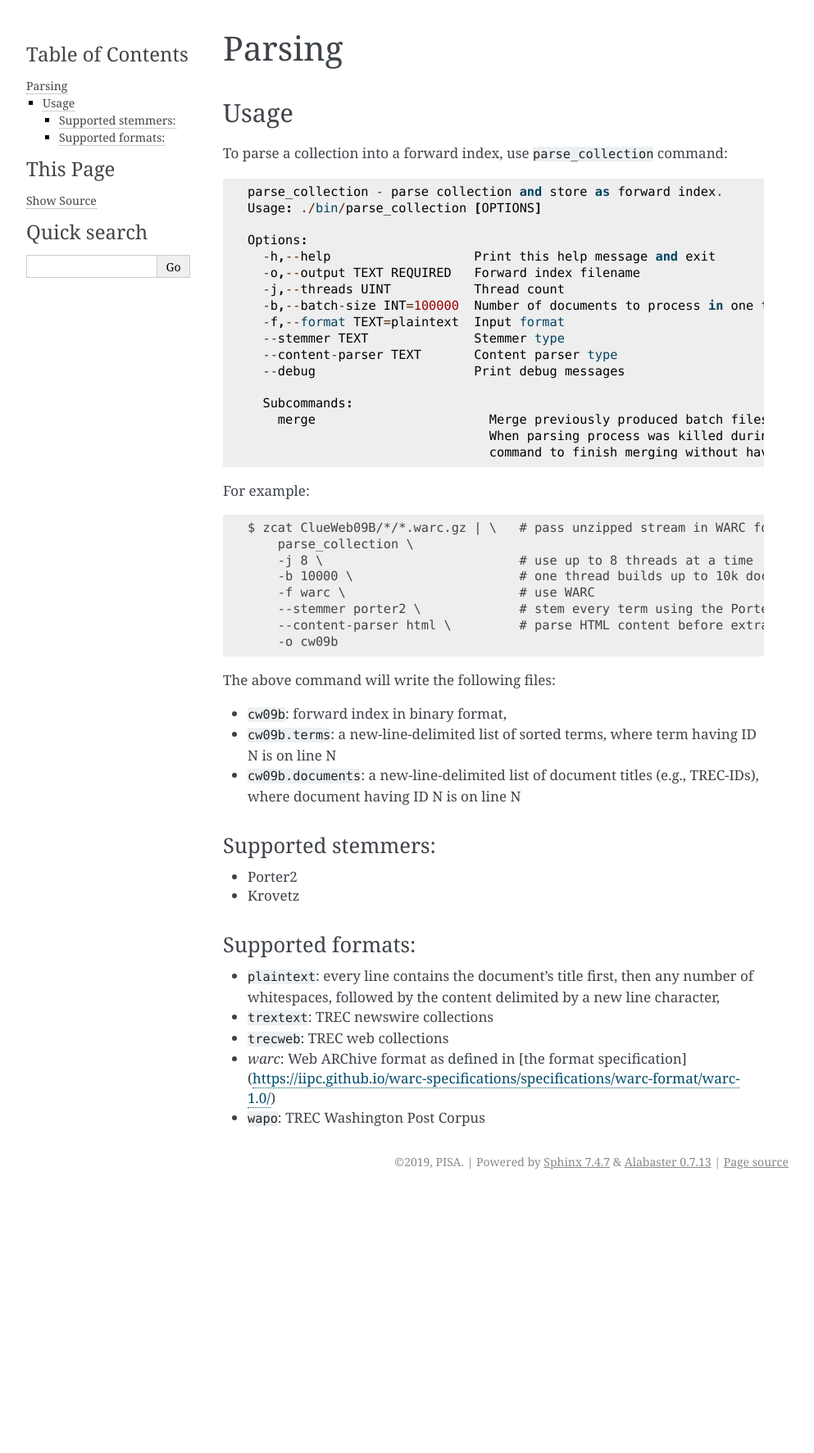
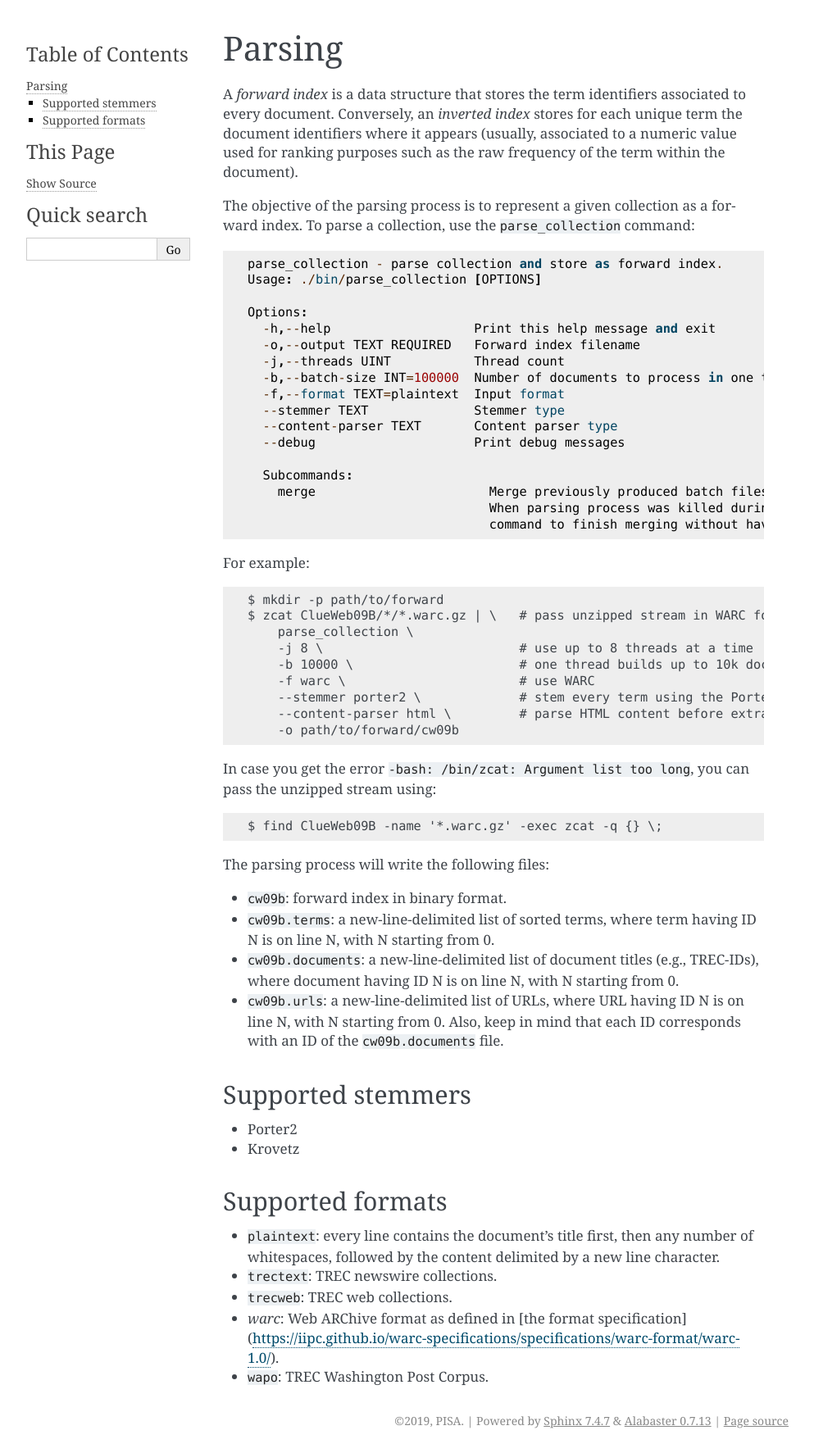
Before and after one commit to pisa-engine/pisa, a Sphinx documentation site: the page built from docs/source/parsing.md, in a window 1280 px wide. Shown: the whole page at 82% size, without its empty margins (148-1141 px from the left). Built offline with Sphinx 7.4.7, drawn with Linux system fonts in a browser that asks for light colours; before the commit the page ends 1457 px from its top, so only the background shows below that.

Commit message:
Update parsing.md

```diff
--- a/docs/source/parsing.md
+++ b/docs/source/parsing.md
@@ -1,9 +1,9 @@
 Parsing
 =======
 
-## Usage
+A _forward index_ is a data structure that stores the term identifiers associated to every document. Conversely, an _inverted index_ stores for each unique term the document identifiers where it appears (usually, associated to a numeric value used for ranking purposes such as the raw frequency of the term within the document).
 
-To parse a collection into a forward index, use `parse_collection` command:
+The objective of the parsing process is to represent a given collection as a forward index. To parse a collection, use the `parse_collection` command:
 
     parse_collection - parse collection and store as forward index.
     Usage: ./bin/parse_collection [OPTIONS]
@@ -25,6 +25,7 @@ To parse a collection into a forward index, use `parse_collection` command:
 
 For example:
 
+    $ mkdir -p path/to/forward
     $ zcat ClueWeb09B/*/*.warc.gz | \   # pass unzipped stream in WARC format
         parse_collection \
         -j 8 \                          # use up to 8 threads at a time
@@ -32,23 +33,30 @@ For example:
         -f warc \                       # use WARC
         --stemmer porter2 \             # stem every term using the Porter2 algorithm
         --content-parser html \         # parse HTML content before extracting tokens
-        -o cw09b
+        -o path/to/forward/cw09b
 
-The above command will write the following files:
-- `cw09b`: forward index in binary format,
+In case you get the error `-bash: /bin/zcat: Argument list too long`, you can pass the unzipped stream using:
+
+    $ find ClueWeb09B -name '*.warc.gz' -exec zcat -q {} \;
+
+The parsing process will write the following files:
+- `cw09b`: forward index in binary format.
 - `cw09b.terms`: a new-line-delimited list of sorted terms,
-  where term having ID N is on line N
+  where term having ID N is on line N, with N starting from 0.
 - `cw09b.documents`: a new-line-delimited list of document titles (e.g., TREC-IDs),
-  where document having ID N is on line N
+  where document having ID N is on line N, with N starting from 0.
+- `cw09b.urls`: a new-line-delimited list of URLs, where URL having ID N is on
+  line N, with N starting from 0. Also, keep in mind that each ID corresponds with
+  an ID of the `cw09b.documents` file.
 
-### Supported stemmers:
+### Supported stemmers
 - Porter2
 - Krovetz
 
-### Supported formats:
+### Supported formats
 - `plaintext`: every line contains the document's title first, then any number of
-             whitespaces, followed by the content delimited by a new line character,
-- `trextext`: TREC newswire collections
-- `trecweb`: TREC web collections
-- `warc`: Web ARChive format as defined in [the format specification](https://iipc.github.io/warc-specifications/specifications/warc-format/warc-1.0/)
-- `wapo`: TREC Washington Post Corpus
+             whitespaces, followed by the content delimited by a new line character.
+- `trectext`: TREC newswire collections.
+- `trecweb`: TREC web collections.
+- `warc`: Web ARChive format as defined in [the format specification](https://iipc.github.io/warc-specifications/specifications/warc-format/warc-1.0/).
+- `wapo`: TREC Washington Post Corpus.
```
